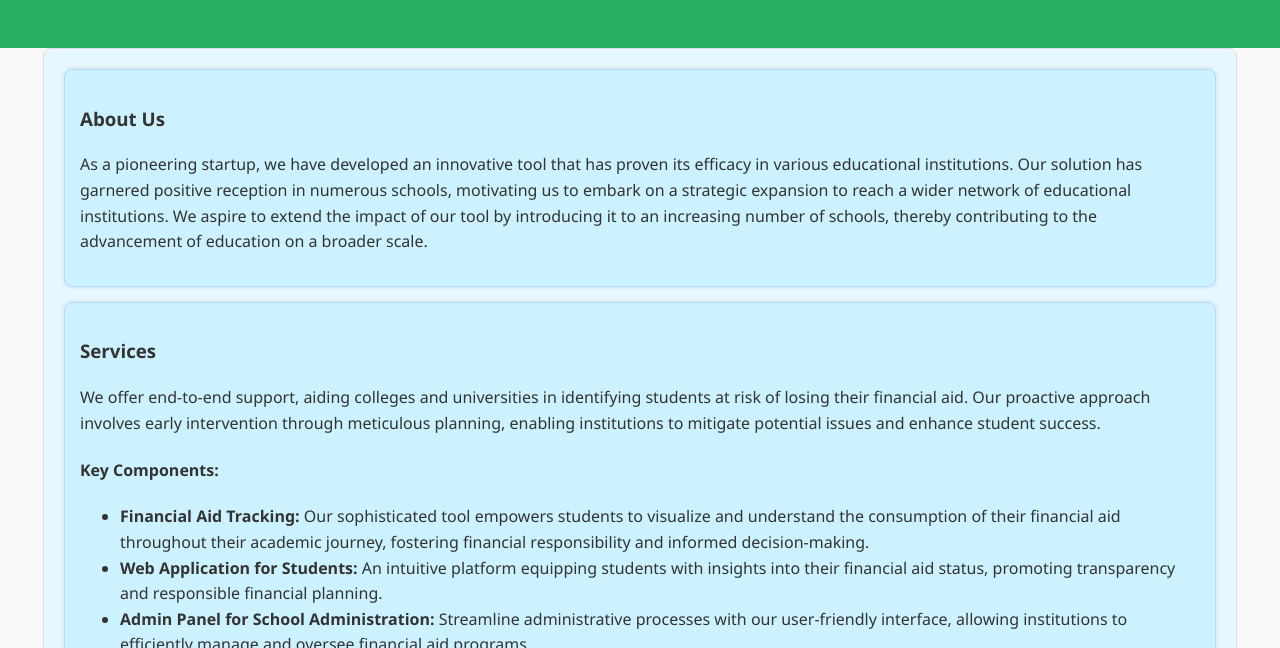
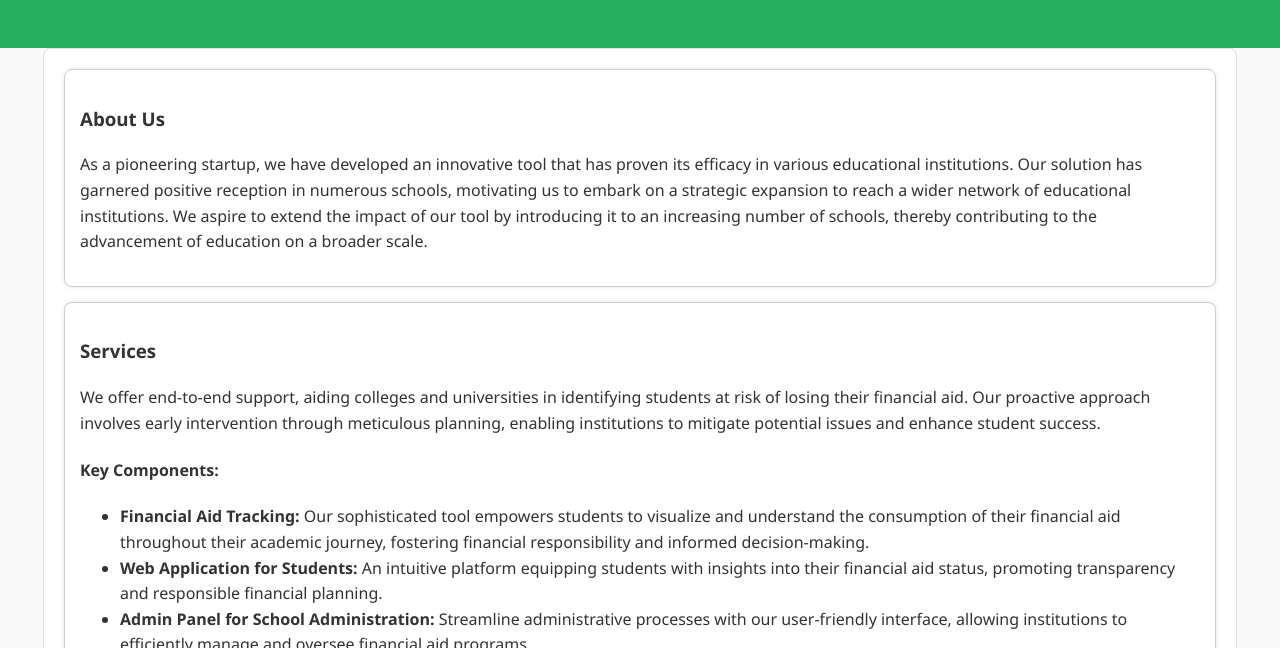
Before and after one commit to Meelad1/Funds_to_Finish, a plain HTML site: page index.html in a window 1280 px wide. Shown: the part 152-800 px from the top of the page. Drawn offline with Linux system fonts and the light colour scheme.

Commit message:
Update index.html

```diff
--- a/index.html
+++ b/index.html
@@ -16,7 +16,7 @@
     }
 
     header {
-      background-color: #27ae60; /* Updated header color for better contrast */
+      background-color: #27ae60; /* Original header color */
       height: 200px;
       display: flex;
       align-items: center;
@@ -60,15 +60,15 @@
       padding: 20px;
       max-width: 90%;
       margin: 0 auto;
-      background-color: #e6f7ff;
+      background-color: #fff; /* Updated box color to white */
       border: 1px solid #ddd;
       border-radius: 8px;
     }
 
     .about, .services, .custom-section, .contact, .further-info {
       padding: 15px;
-      border: 1px solid #b3d9ff;
-      background-color: #ccf2ff;
+      border: 1px solid #ccc; /* Updated box border color */
+      background-color: #fff; /* Updated box color to white */
       box-sizing: border-box;
       margin-bottom: 20px;
       border-radius: 8px;
```
